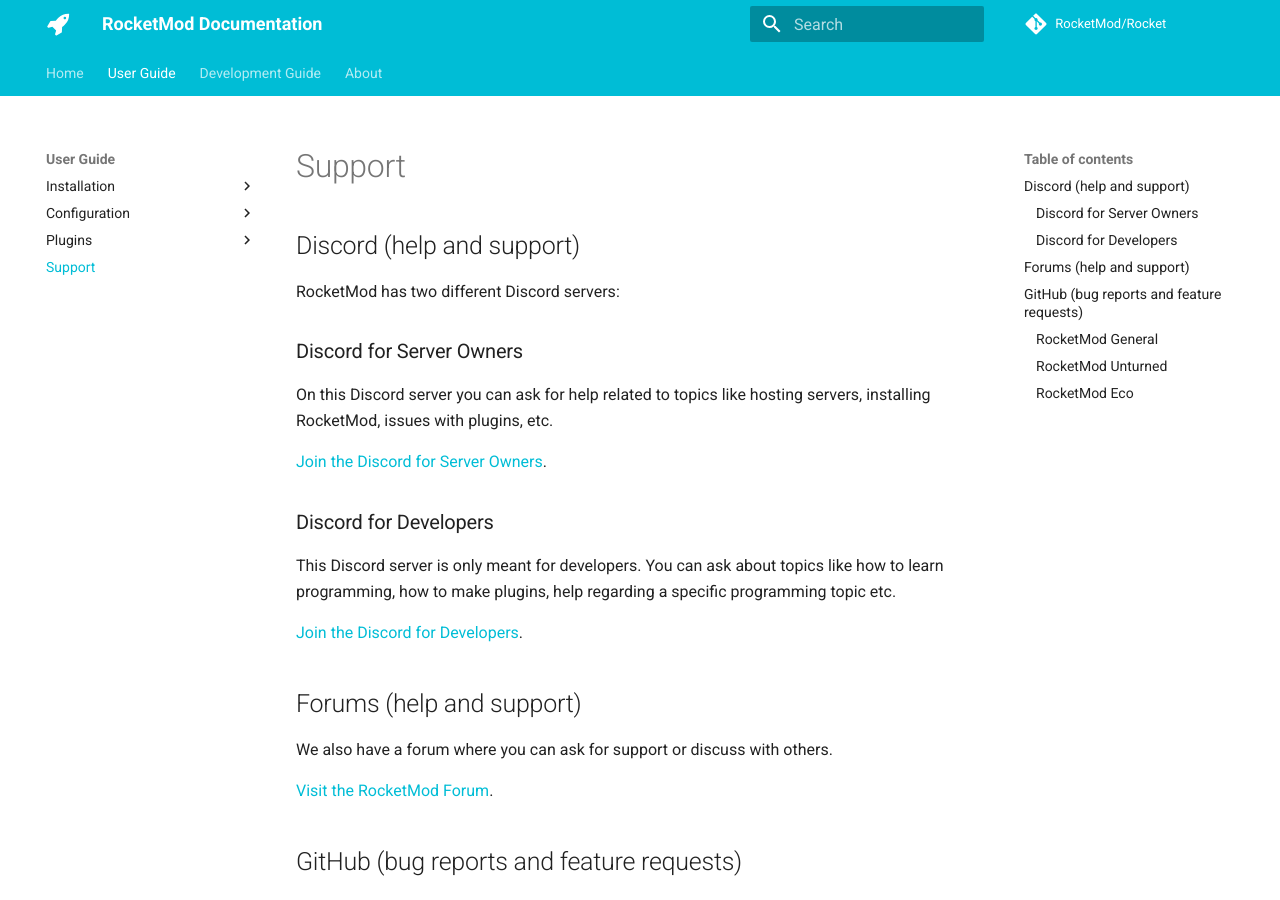
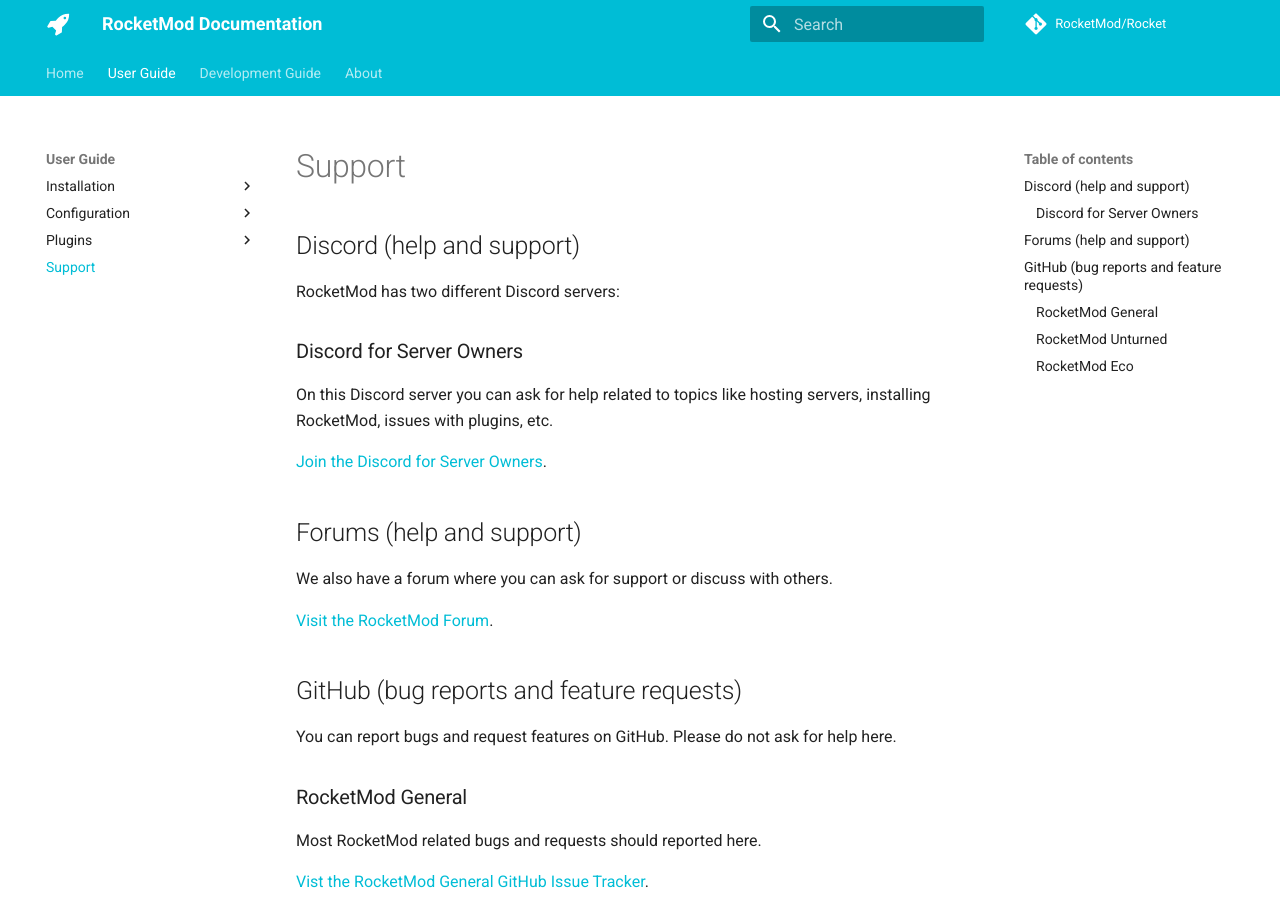
Before and after one commit to RocketMod/Rocket.Documentation, an MkDocs documentation site: the page built from content/user-guide/support.md, in a window 1280 px wide and 900 px high. Built offline with MkDocs 1.6.1 and Material for MkDocs 9.7.7, drawn with Linux system fonts in a browser that asks for light colours; comment, search, counter and statistics services are not loaded; old or Windows-style settings are respelled for this version of MkDocs.

Commit message:
Update support.md

```diff
--- a/content/user-guide/support.md
+++ b/content/user-guide/support.md
@@ -8,11 +8,6 @@ On this Discord server you can ask for help related to topics like hosting serve
 
 [Join the Discord for Server Owners](https://discord.gg/43jhkhp).
 
-
-### Discord for Developers
-This Discord server is only meant for developers. You can ask about topics like how to learn programming, how to make plugins, help regarding a specific programming topic etc.
-
-[Join the Discord for Developers](https://discord.gg/EfTP3t4).
 
 ## Forums (help and support)
 We also have a forum where you can ask for support or discuss with others.
```
